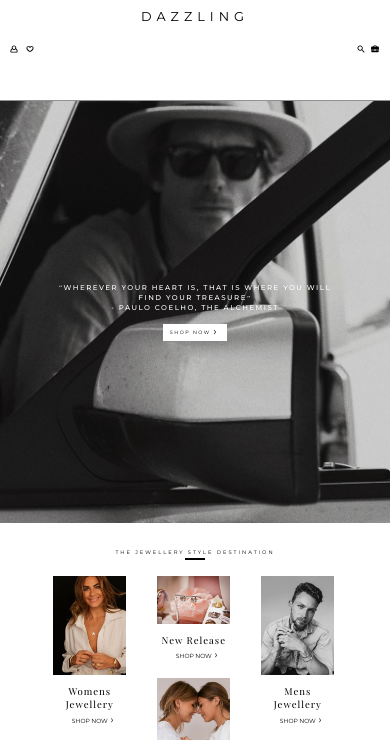
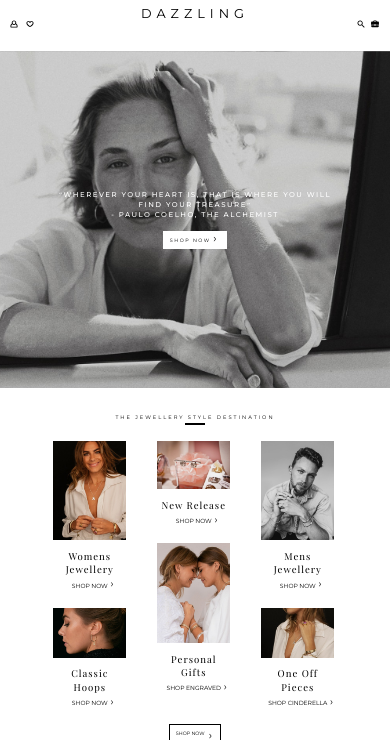
Before and after one commit to DazzlingVerdi/jewelry-webpage-mockup, a website: page index.html in a window 390 px wide. Shown: the top 740 px of the page. Drawn offline with nearby package versions, Linux system fonts and the light colour scheme; a web font is replaced by a local one.

Commit message:
finished landing page and all media queries implemented

```diff
--- a/sass/_blocks.scss
+++ b/sass/_blocks.scss
@@ -14,8 +14,14 @@
 
     //MEDIA QUERY ////
     @include for-size(phone) {
-        height:12vh;
+        height:10vh;
         position: relative;
+        border-bottom: 0;
+    }
+
+     //MEDIA QUERY ////
+     @include for-size(small-phones) {
+        height:6vh;
     }
 
     &__account {
@@ -387,6 +393,11 @@
            @include for-size(phone) {
                top:-1.1rem;
           }
+
+          //MEDIA QUERY ////
+          @include for-size(small-phones) {
+            top:-1.3rem;
+       }
         }
 
         // POPUP "SHOP" BUTTON STYLE ////
@@ -421,6 +432,7 @@
 
     &:hover {
         background-color: #000;
+
     }
 
 
@@ -445,7 +457,7 @@
 
             //MEDIA QUERY ////
             @include for-size(small-phones) {
-                 top:.4rem;
+                 top:.9rem;
           }
         }
 
@@ -467,6 +479,7 @@
         width:100%;
         object-fit: cover;
     }
+
 }
 
 .watch-links {
@@ -513,6 +526,12 @@
         justify-content: center;
     }
 
+     //MEDIA QUERY ////
+     @include for-size(small-phones) {
+        flex-direction: column;
+        align-items: center;
+    }
+
     &__box {
         @include transition;
 
@@ -533,8 +552,13 @@
 
         //MEDIA QUERY ////
         @include for-size(phone) {
-            width:55%;
+            width:53%;
             margin-bottom:8rem;
+        }
+
+         //MEDIA QUERY ////
+         @include for-size(small-phones) {
+            margin-bottom: 7rem;
         }
 
     }
@@ -554,6 +578,11 @@
              height:60%;
          }
 
+         //MEDIA QUERY ////
+         @include for-size(small-phones) {
+            height:40%;
+        }
+
     }
 
     &__description {
@@ -563,15 +592,8 @@
         background-color: var(--color-white);
         @include transition;
 
-        //MEDIA QUERY ////
-        @include for-size(tab-port) {
-            padding:5rem;
-        }
 
-        //MEDIA QUERY ////
-        @include for-size(phone) {
-            padding:7rem;
-        }
+
 
     }
 
@@ -592,6 +614,21 @@
         height:50vh;
         color: var(--color-primary);
 
+         //MEDIA QUERY ////
+         @include for-size(tab-port) {
+            height:auto;
+        }
+
+        //MEDIA QUERY ////
+        @include for-size(phone) {
+            height:auto;
+        }
+
+        //MEDIA QUERY ////
+        @include for-size(small-phones) {
+            height:auto;
+        }
+
     }
 }
 
@@ -605,6 +642,12 @@
 
          //MEDIA QUERY ////
          @include for-size(phone) {
+            flex-wrap: wrap;
+            justify-content: center;
+        }
+
+        //MEDIA QUERY ////
+        @include for-size(small-phones) {
             flex-wrap: wrap;
             justify-content: center;
         }
@@ -632,6 +675,12 @@
             color: var(--color-grey-dark-2);
             border-bottom: 1px solid transparent;
             @include transition;
+
+            //MEDIA QUERY ////
+            @include for-size(small-phones) {
+                font-weight: 400;
+                font-size: 6px;
+            }
         }
 
         &:hover,
@@ -702,6 +751,11 @@
         left:8rem;
     }
 
+    //MEDIA QUERY ////
+    @include for-size(small-phones) {
+       bottom:25rem;
+    }
+
 
     &__wrap {
         width:100%;
@@ -721,6 +775,11 @@
 
         &::-webkit-input-placeholder {
             color:var(--color-grey-light-2);
+
+            //MEDIA QUERY ////
+            @include for-size(small-phones) {
+                font-size: 8px;
+            }
         }
     }
 
@@ -778,7 +837,14 @@
     @include for-size(phone) {
         position: absolute;
         bottom:2rem;
-        left:37rem;
+        left:50rem;
+    }
+
+    //MEDIA QUERY ////
+    @include for-size(small-phones) {
+        position: absolute;
+        bottom:2rem;
+        left:33rem;
     }
 }
 
--- a/sass/_layout.scss
+++ b/sass/_layout.scss
@@ -22,7 +22,7 @@
 
         //MEDIA QUERY ////
        @include for-size(small-phones) {
-            top:1rem;
+            top:0;
        }
 
    }
@@ -33,16 +33,17 @@
     background-size: cover;
     height:85vh;
     width:auto;
-    position: sticky;
+
 
     //MEDIA QUERY ////
     @include for-size(phone) {
         height:60vh;
+        background-position: right;
     }
 
     //MEDIA QUERY ////
     @include for-size(small-phones) {
-        height:50vh;
+        height:40vh;
      }
 }
 
@@ -86,10 +87,16 @@
     align-items: center;
 
     //MEDIA QUERY ////
+    @include for-size(phone) {
+        height:60vh;
+     }
+
+    //MEDIA QUERY ////
     @include for-size(small-phones) {
-        height:50vh;
+        height:40vh;
 
     }
+
 }
 
 // SECTION FEATURE ///////////
@@ -106,6 +113,11 @@
     //MEDIA QUERY ////
     @include for-size(tab-land) {
         padding:5rem 0;
+    }
+
+    //MEDIA QUERY ////
+    @include for-size(phone) {
+        padding:8rem 0;
     }
 }
 
@@ -126,7 +138,7 @@
      //MEDIA QUERY ////
      @include for-size(phone) {
         position: relative;
-        height:85vh;
+        height:80vh;
         padding:2rem 4rem;
     }
 
```
Also changed, not shown: css/style.css, 1 other file.
